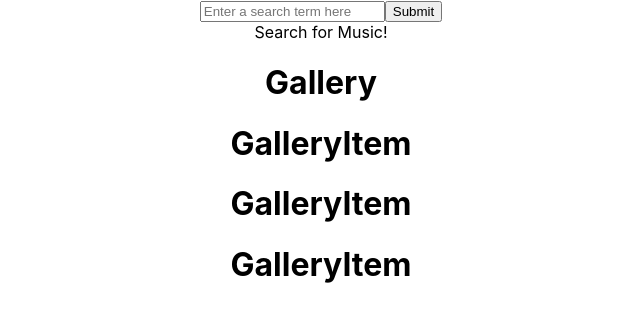
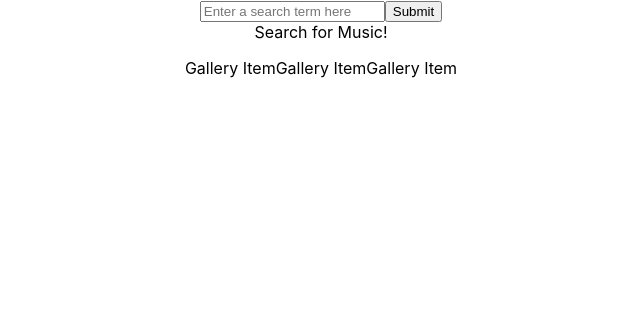
Before and after one commit to nelsonjf/music-library-remastered, a React (Create React App) app: page / in a window 1280 px wide. Shown: the top 322 px of the page, without its empty margins (319-959 px from the left). Built offline with nearby package versions, Linux system fonts and the light colour scheme.

Commit message:
Gallery and Gallery Item updated

```diff
--- a/src/Components/Gallery.jsx
+++ b/src/Components/Gallery.jsx
@@ -3,7 +3,6 @@ import GalleryItem from "./GalleryItem"
 function Gallery() {
     return (
         <div>
-            <h1>Gallery</h1>
             <GalleryItem />
             <GalleryItem />
             <GalleryItem />
--- a/src/Components/GalleryItem.jsx
+++ b/src/Components/GalleryItem.jsx
@@ -1,6 +1,12 @@
+import { useState } from "react"
+
 function GalleryItem() {
+    const [viewDetails, setViewDetails] = useState(false)
+
     return (
-        <h1>GalleryItem</h1>
+        <div onClick={() => setViewDetails(!viewDetails)} style={{display: 'inline-block'}}>
+            <p>Gallery Item</p>
+        </div>
     )
 }
 
```
